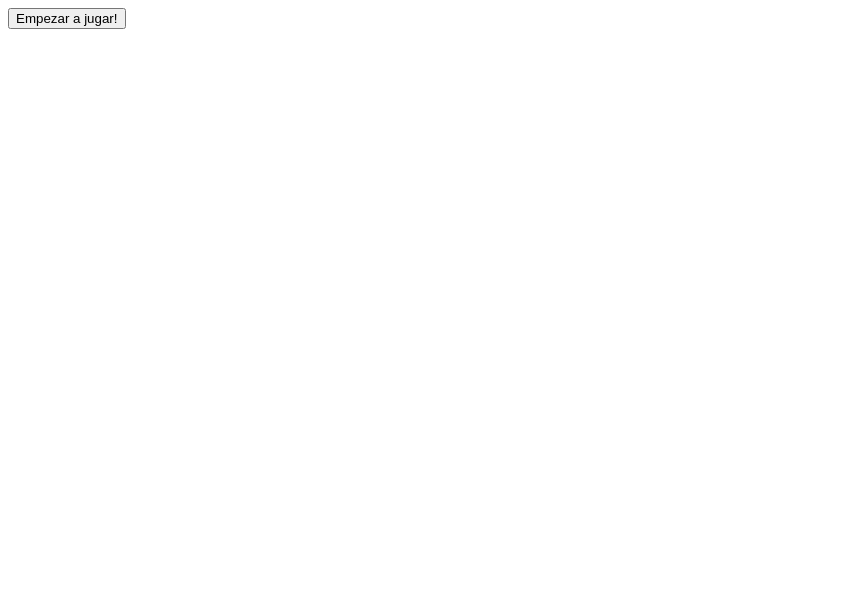
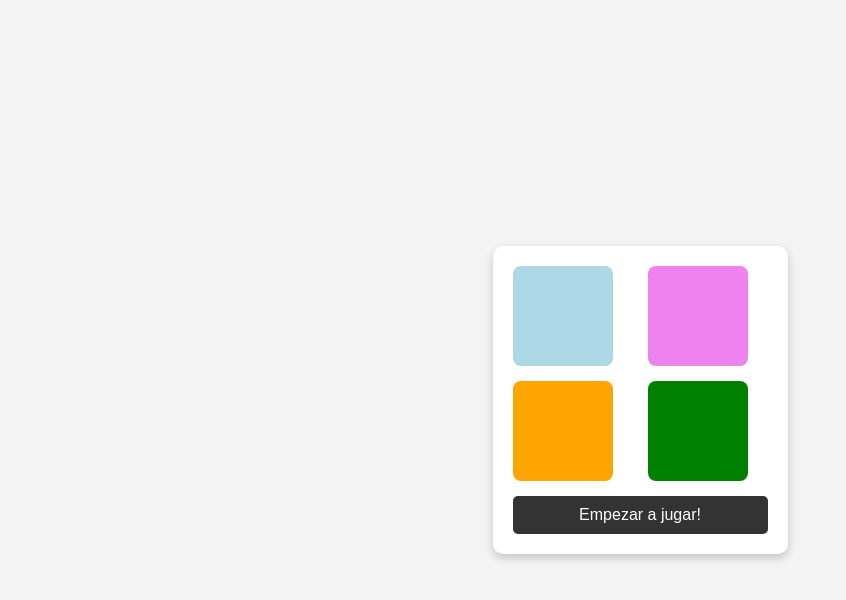
Before and after one commit to 4ldairX/GAME, a plain HTML site: page index.html in a window 1280 px wide. Shown: the whole page, without its empty margins (0-846 px from the left). Drawn offline with Linux system fonts and the light colour scheme.

Commit message:
Style añadido

```diff
--- a/index.html
+++ b/index.html
@@ -4,6 +4,7 @@
     <meta charset="UTF-8" />
     <meta name="viewport" content="width=device-width, initial-scale=1.0" />
     <title>Gameboard | Aldair Torrez</title>
+    <link rel="stylesheet" href="style.css" />
   </head>
   <body>
     <div class="gameboard">
--- /dev/null
+++ b/style.css
@@ -0,0 +1,63 @@
+body {
+    font-family: Arial, sans-serif;
+    display: flex;
+    justify-content: center;
+    align-items: center;
+    height: 100vh;
+    background-color: #f4f4f4;
+    margin: 0;
+}
+
+.gameboard {
+    display: grid;
+    grid-template-columns: repeat(2, 120px);
+    gap: 15px;
+    padding: 20px;
+    background: white;
+    border-radius: 10px;
+    box-shadow: 0px 4px 10px rgba(0, 0, 0, 0.2);
+}
+
+.color {
+    width: 100px;
+    height: 100px;
+    border-radius: 8px;
+    transition: transform 0.2s ease-in-out;
+}
+
+.color:hover {
+    transform: scale(1.1);
+    cursor: pointer;
+}
+
+.celeste {
+    background-color: lightblue;
+}
+
+.violeta {
+    background-color: violet;
+}
+
+.naranja {
+    background-color: orange;
+}
+
+.verde {
+    background-color: green;
+}
+
+.btn-start {
+    grid-column: span 2;
+    padding: 10px 15px;
+    background-color: #333;
+    color: white;
+    font-size: 16px;
+    border: none;
+    border-radius: 5px;
+    cursor: pointer;
+    transition: background 0.3s;
+}
+
+.btn-start:hover {
+    background-color: #555;
+}
```
